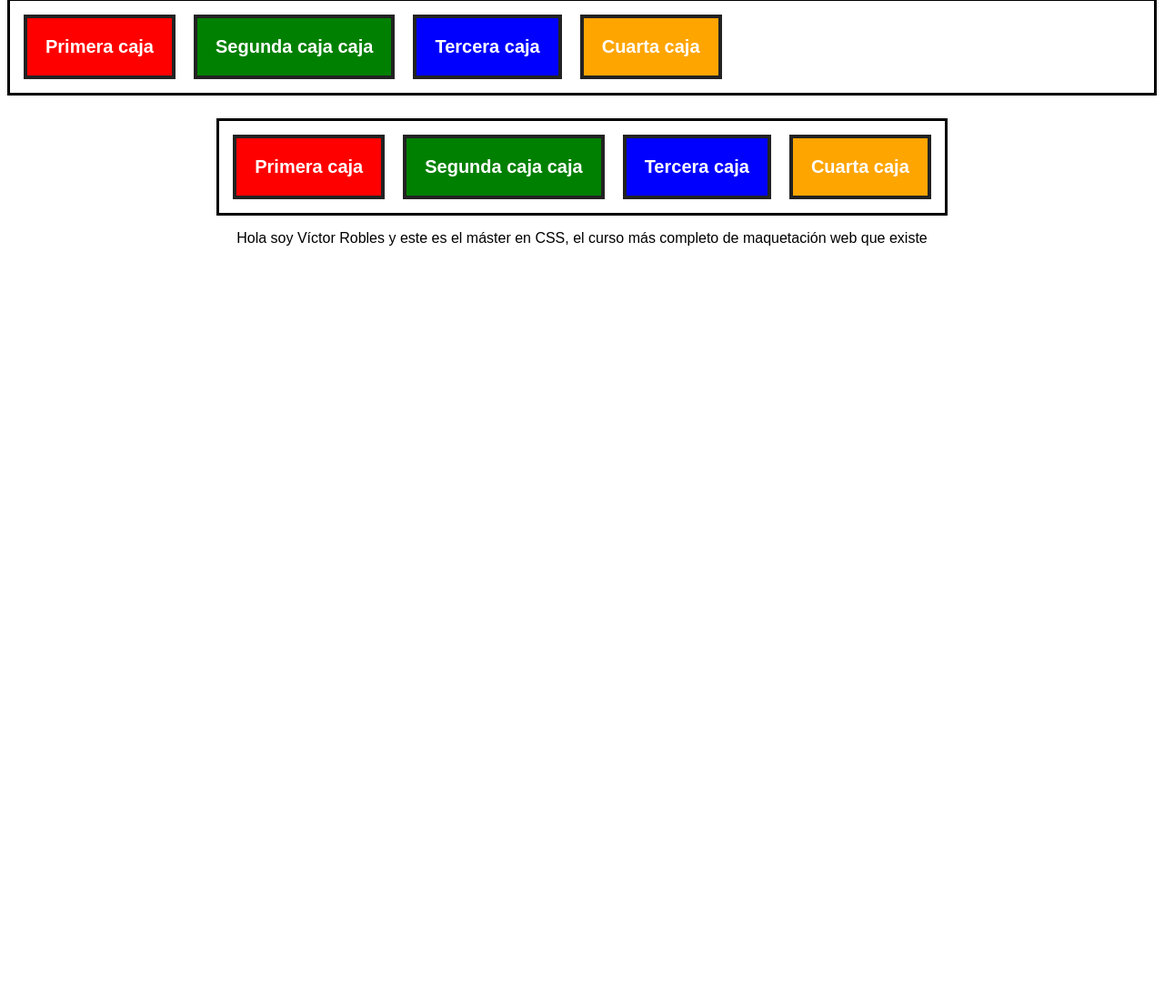
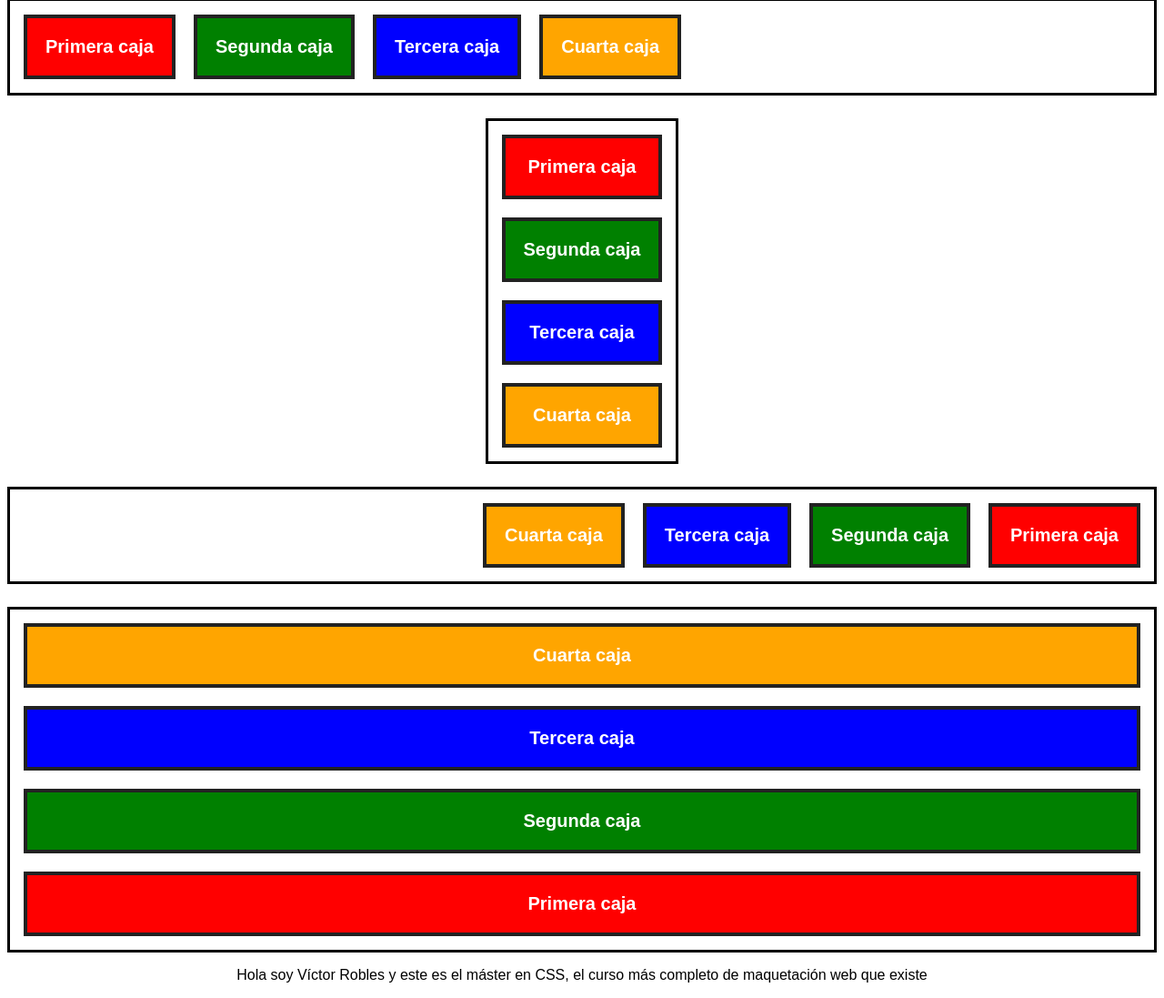
Before and after one commit to jobedosan/Master-CSS, a plain HTML site: page aprendiendo-flexbox/index.html in a window 1280 px wide. Shown: the part 123-1220 px from the top of the page at 91% size. Before the commit the page ends 800 px from the top, so only its background shows below. Drawn offline with Linux system fonts and the light colour scheme.

Commit message:
Direcciones aprendidas en flexbox

```diff
--- a/aprendiendo-flexbox/index.html
+++ b/aprendiendo-flexbox/index.html
@@ -32,7 +32,7 @@
         </div>
 
         <div class="caja green">
-            Segunda caja caja
+            Segunda caja
         </div>
 
         <div class="caja blue">
@@ -50,7 +50,43 @@
         </div>
 
         <div class="caja green">
-            Segunda caja caja
+            Segunda caja
+        </div>
+
+        <div class="caja blue">
+            Tercera caja
+        </div>
+
+        <div class="caja orange">
+            Cuarta caja
+        </div>
+    </section>
+
+    <section id="layout3">
+        <div class="caja red">
+            Primera caja
+        </div>
+
+        <div class="caja green">
+            Segunda caja
+        </div>
+
+        <div class="caja blue">
+            Tercera caja
+        </div>
+
+        <div class="caja orange">
+            Cuarta caja
+        </div>
+    </section>
+
+    <section id="layout4">
+        <div class="caja red">
+            Primera caja
+        </div>
+
+        <div class="caja green">
+            Segunda caja
         </div>
 
         <div class="caja blue">
--- a/aprendiendo-flexbox/styles.css
+++ b/aprendiendo-flexbox/styles.css
@@ -9,13 +9,14 @@ body {
     /* Esta es la propiedad que se aplica para trabajar con flexbox, hace lo mismo que el float left, a diferencia de que el contenedor si capta el tamaño de los elementos que contiene sin necesidad de un clearfix.
     Entonces, al aplicar el display:flex los elementos contenidos se alinearán uno al lado del otro (flex solo actúa dentro de la caja de forma que no afecta al resto de elementos) */
     display: flex;
-    /* Se prueba estableciendo un ancho automático pero el ancho automático de los elementos con la propiedad inline-flex es del 100%, por eso al poner la propiedad width: 100% el tamaño no se adapta a los elementos
+    /* Para determinar si una caja con flexbox organiza los elementos vertical u horizontalmente se utiliza la propiedad flex-direction, dicha propiedad tiene row como valor
+    por defecto, dicho valor hacer que los elementos se organicen horizontalmente (se colocó la propiedad pero solo para verla copiada, no es necesaria para obtener ese resultado ya que es el valor por defecto).
+    Es importante resaltar que las cajas dentro del flexbox se adaptan a su contenido automáticamente, excepto cuando se usa el valor la propiedad en flex-direction:column o column-reverse y la propiedad
+    display: flex, en dicho caso los elementos contenidos abarcar el 100% del elemento padre */
+    flex-direction: row;
+    /* Se prueba estableciendo un ancho automático pero el ancho automático de los elementos con la propiedad inline-flex es del 100%, por eso al poner la propiedad width: auto el tamaño no se adapta a los elementos
     que contiene */
     width: auto;
-
-
-
-
     border: 3px solid black;
     padding: 5px;
 }
@@ -24,15 +25,39 @@ body {
     /* Con este display se colocan los elementos uno al lado del otro, pero adicionalmente, la caja que contiene los elementos a organizar, se adapta a los mismos, su ancho se adapta automáticamente a lo que
     contiene, incluso si agregamos más cajas, el contenedor con id layout2 se adapta al contenido */
     display: inline-flex;
+    /* La propiedad flex-direction con el valor column hace que la caja que contiene los elementos a organizar, organice los elementos como en una columna (verticalmente). En este caso la caja tiene la propiedad
+    display: inline-flex que hace que se adapte al contenido, pero si tuviera la propiedad display: flex, la columna junto a los elementos contenidos abarcarían el 100% del boddy  */
+    flex-direction: column;
+    margin-top: 25px;
+    border: 3px solid black;
+    padding: 5px;
+}
+
+#layout3 {
+    display: flex;
+    /* La propiedad flex-direction con el valor row-reverse hace que los elementos contenidos se ubiquen hacia la derecha y en orden inverso, por lo que quedan ahora las cajas organizadas de derecha a izquierda, todo
+    lo contrarios de lo que se hace en la primera caja*/
+    flex-direction: row-reverse;
+    margin-top: 25px;
+    border: 3px solid black;
+    padding: 5px;
+}
+
+#layout4 {
+    /* Se aplicó la propiedad display con el valor flex para ver lo que se mencionó anteriormente, dicho display en conjunto con un flex-direction: column hace que los elementos internos abarquen el 100% del padre */
+    display: flex;
     /* Se prueba estableciendo un ancho automático pero el ancho automático de los elementos con la propiedad inline-flex es del 100%, por eso al poner la propiedad width: 100% el tamaño no se adapta a los elementos
     que contiene */
+    /* La propiedad flex-direction con el valor column-reverse hace que los elementos se organicen al revés, es decir de abajo a arriba */
+    flex-direction: column-reverse;
     margin-top: 25px;
     border: 3px solid black;
     padding: 5px;
 }
 
 /* Entonces con las cajas anteriores podemos ver que con las propiedades display: flex y display: inline-flex podemos escoger si queremos que la caja contenedora abarque el 100% del body o si queremos que se adapte
-al contenido respectivamente (la caja al adaptarse se puede centrar utilizando un text-align:center)*/
+al contenido respectivamente (la caja al adaptarse se puede centrar utilizando un text-align:center), también pudimos ver cómo funciona la propiedad flex-direction y sus distintos valores. Hubo un valor que no se
+mencionó y es el valor unset, este hace que no se aplique ni column ni row a flex-direction, es decir que hace que se quede con los valores por defecto*/
 
 .caja {
     font-size: 20px;
```
